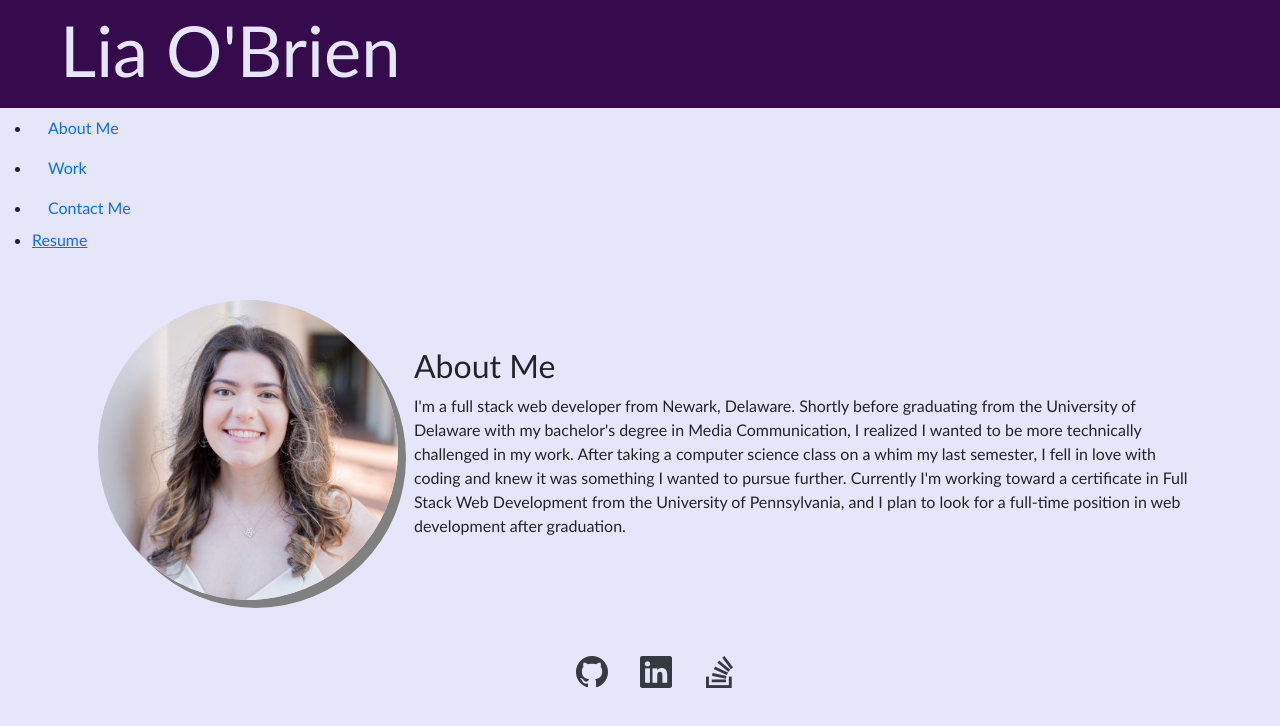
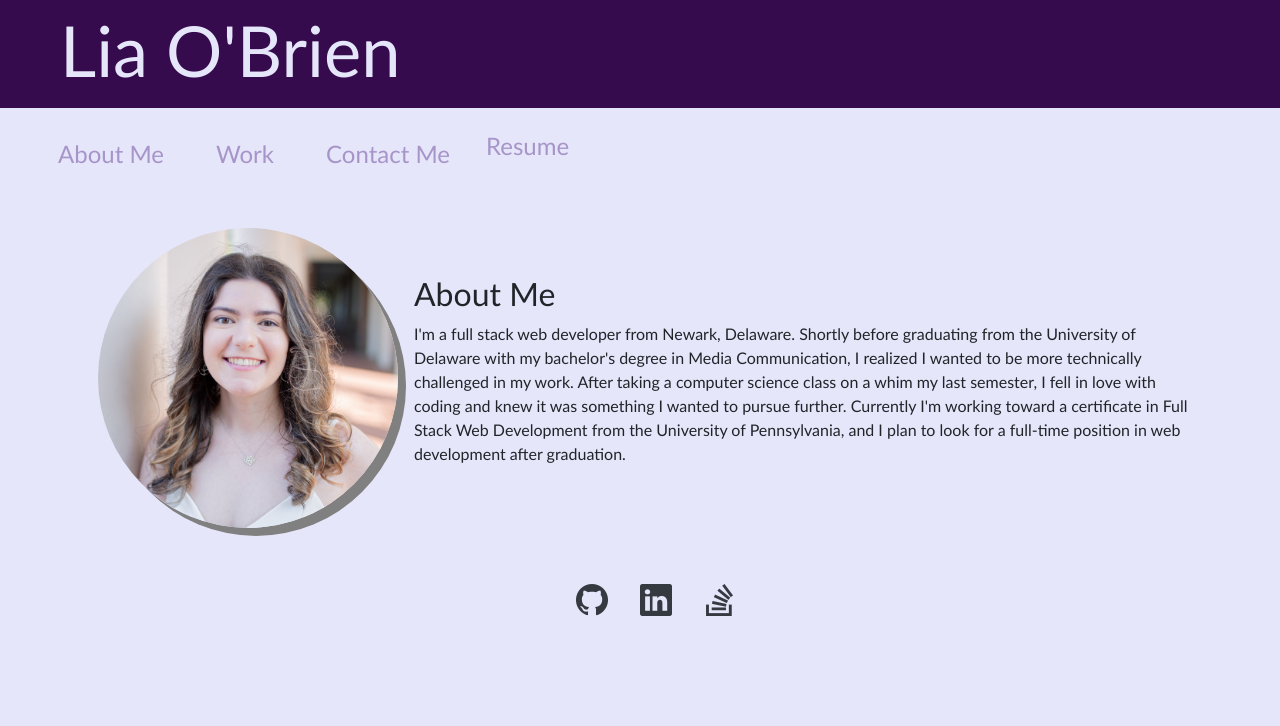
Before and after one commit to liaobrien/react-portfolio, a React (Create React App) app: page / in a window 1280 px wide. Shown: the top 726 px of the page. Built offline with nearby package versions, Linux system fonts and the light colour scheme.

Commit message:
trying to fix style of navbar/get it back in header tag

```diff
--- a/public/style.css
+++ b/public/style.css
@@ -33,7 +33,7 @@ header {
   padding-left: 50px;
 }
 
-.header nav {
+.navigation {
   display: block;
   font-size: 150%;
   margin-block-start: 0.83em;
@@ -41,18 +41,18 @@ header {
   margin-inline-end: 30px;
 }
 
-.header nav ul {
+.navigation ul {
   list-style-type: none;
   display: flex;
 }
 
-.header nav ul li a {
+.navigation ul li a {
   color: var(--medium);
   text-decoration: none;
   margin: 0px 10px 0px 10px;
 }
 
-.header nav ul li a:hover {
+.navigation ul li a:hover {
   color: var(--light);
   font-weight: bold;
 }
--- a/src/components/Navigation.js
+++ b/src/components/Navigation.js
@@ -2,12 +2,12 @@ import React from 'react';
 // note: move all the jsx in here to header.js; this will hold my different pages i think (about, contact, etc.)
 export default function Navigation({ currentPage, handlePageChange }) {
       return (
-            <nav>
+            <nav className="navigation">
                   <ul>
                         <li><a href="#about-me"
                               onClick={() => handlePageChange('About Me')}
 
-                              className={currentPage === 'Home' ? 'nav-link active' : 'nav-link'}
+                              className={currentPage === 'About Me' ? 'nav-link active' : 'nav-link'}
                         >About Me</a></li>
                         <li><a href="#work"
                               onClick={() => handlePageChange('Work')}
```
